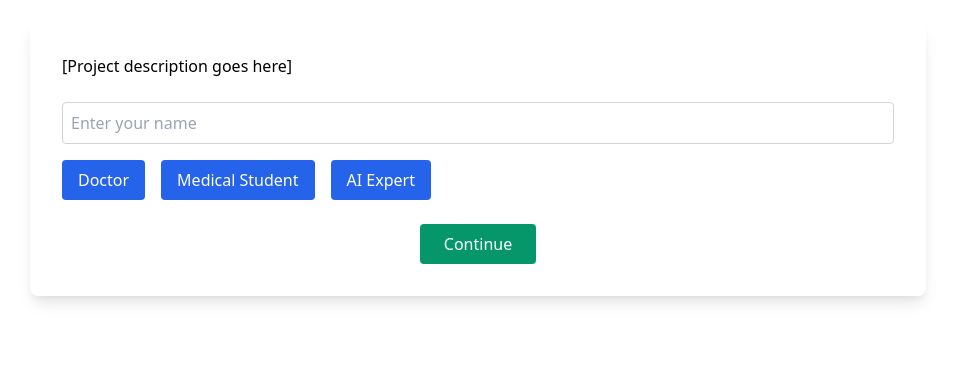
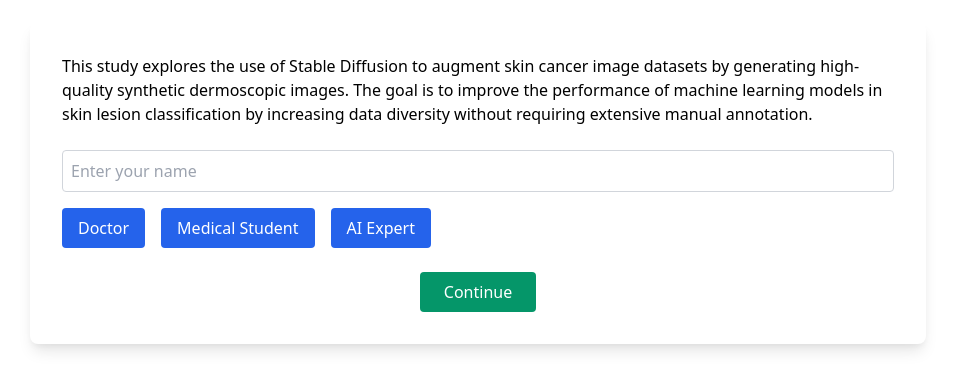
Before and after one commit to aymaneaaquil/medical-image-study, a website: page public/index.html in a window 1280 px wide. Shown: the part 134-524 px from the top of the page, without its empty margins (162-1117 px from the left). Drawn offline with nearby package versions, Linux system fonts and the light colour scheme.

Commit message:
project description

```diff
--- a/public/index.html
+++ b/public/index.html
@@ -27,7 +27,7 @@
 
     <div class="bg-white text-black mt-10 mx-auto p-8 rounded-lg shadow-lg max-w-4xl">
 
-      <p class="mb-6">[Project description goes here]</p>
+      <p class="mb-6">This study explores the use of Stable Diffusion to augment skin cancer image datasets by generating high-quality synthetic dermoscopic images. The goal is to improve the performance of machine learning models in skin lesion classification by increasing data diversity without requiring extensive manual annotation.</p>
 
       <input type="text" id="name" placeholder="Enter your name" class="w-full border border-gray-300 rounded p-2 mb-4" />
 
```
